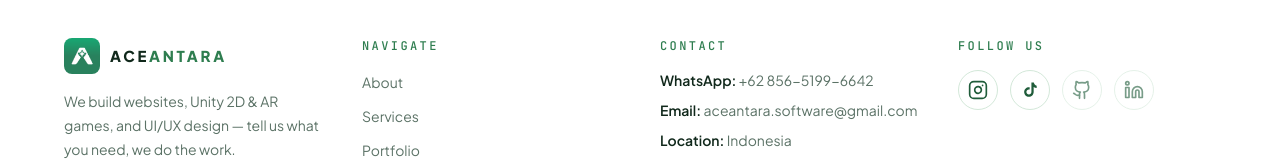
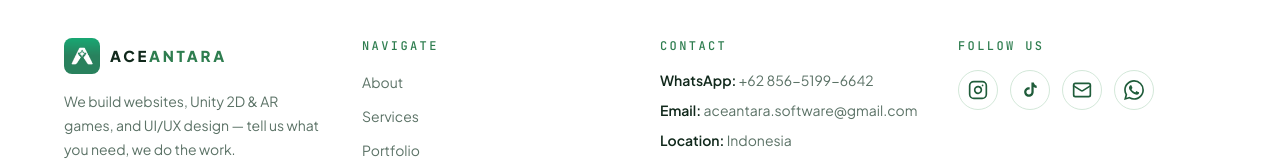
Before and after one commit to AnzamiCreative/aceantara, a React (Vite) app in the folder app/: page / in a window 1280 px wide. Shown: the part 5335-5495 px from the top of the page. Built offline with nearby package versions, Linux system fonts and the light colour scheme.

Commit message:
Footer: ganti GitHub/LinkedIn jadi Email & WhatsApp di Ikuti Kami

```diff
--- a/app/src/components/Footer.jsx
+++ b/app/src/components/Footer.jsx
@@ -1,15 +1,16 @@
-import { Github, Instagram, Linkedin } from 'lucide-react';
+import { Instagram, Mail } from 'lucide-react';
 import Logo from './Logo.jsx';
 import TikTokIcon from './TikTokIcon.jsx';
+import WhatsAppIcon from './WhatsAppIcon.jsx';
 import { useLang } from '../i18n/context.js';
 import { waLink } from '../data/contacts.js';
 
-/** Ikon sosial (URL placeholder — isi di dict `footer.socials[].url`). */
+/** Ikon kolom "Ikuti Kami": IG, TikTok, Email, WhatsApp. */
 const socialIcons = {
   instagram: Instagram,
   tiktok: TikTokIcon,
-  github: Github,
-  linkedin: Linkedin,
+  email: Mail,
+  whatsapp: WhatsAppIcon,
 };
 
 /** Footer 4 kolom: brand, navigasi, kontak, ikuti kami + baris copyright. */
--- a/app/src/i18n/en.js
+++ b/app/src/i18n/en.js
@@ -1,4 +1,6 @@
 /** English dictionary — all visible copy lives here. */
+import { WA_NUMBER } from '../data/contacts.js';
+
 export default {
   meta: {
     title: 'ACEANTARA — Digital Studio: Website, Unity Games & UI/UX',
@@ -237,9 +239,16 @@ export default {
         label: 'TikTok',
         url: 'https://www.tiktok.com/@aceantara_software',
       },
-      // GANTI DENGAN URL ASLI (null = icon shown as placeholder)
-      { id: 'github', label: 'GitHub', url: null },
-      { id: 'linkedin', label: 'LinkedIn', url: null },
+      {
+        id: 'email',
+        label: 'Email',
+        url: 'mailto:aceantara.software@gmail.com',
+      },
+      {
+        id: 'whatsapp',
+        label: 'WhatsApp',
+        url: `https://wa.me/${WA_NUMBER}`,
+      },
     ],
     socialPlaceholder: 'URL not set yet',
     copyright: '© 2026 Aceantara. All rights reserved.',
--- a/app/src/i18n/id.js
+++ b/app/src/i18n/id.js
@@ -1,4 +1,6 @@
 /** Kamus bahasa Indonesia — semua teks tampilan ada di sini. */
+import { WA_NUMBER } from '../data/contacts.js';
+
 export default {
   meta: {
     title: 'ACEANTARA — Studio Digital: Website, Game Unity & UI/UX',
@@ -237,9 +239,16 @@ export default {
         label: 'TikTok',
         url: 'https://www.tiktok.com/@aceantara_software',
       },
-      // GANTI DENGAN URL ASLI (null = ikon tampil sebagai placeholder)
-      { id: 'github', label: 'GitHub', url: null },
-      { id: 'linkedin', label: 'LinkedIn', url: null },
+      {
+        id: 'email',
+        label: 'Email',
+        url: 'mailto:aceantara.software@gmail.com',
+      },
+      {
+        id: 'whatsapp',
+        label: 'WhatsApp',
+        url: `https://wa.me/${WA_NUMBER}`,
+      },
     ],
     socialPlaceholder: 'URL belum diisi',
     copyright: '© 2026 Aceantara. All rights reserved.',
```
